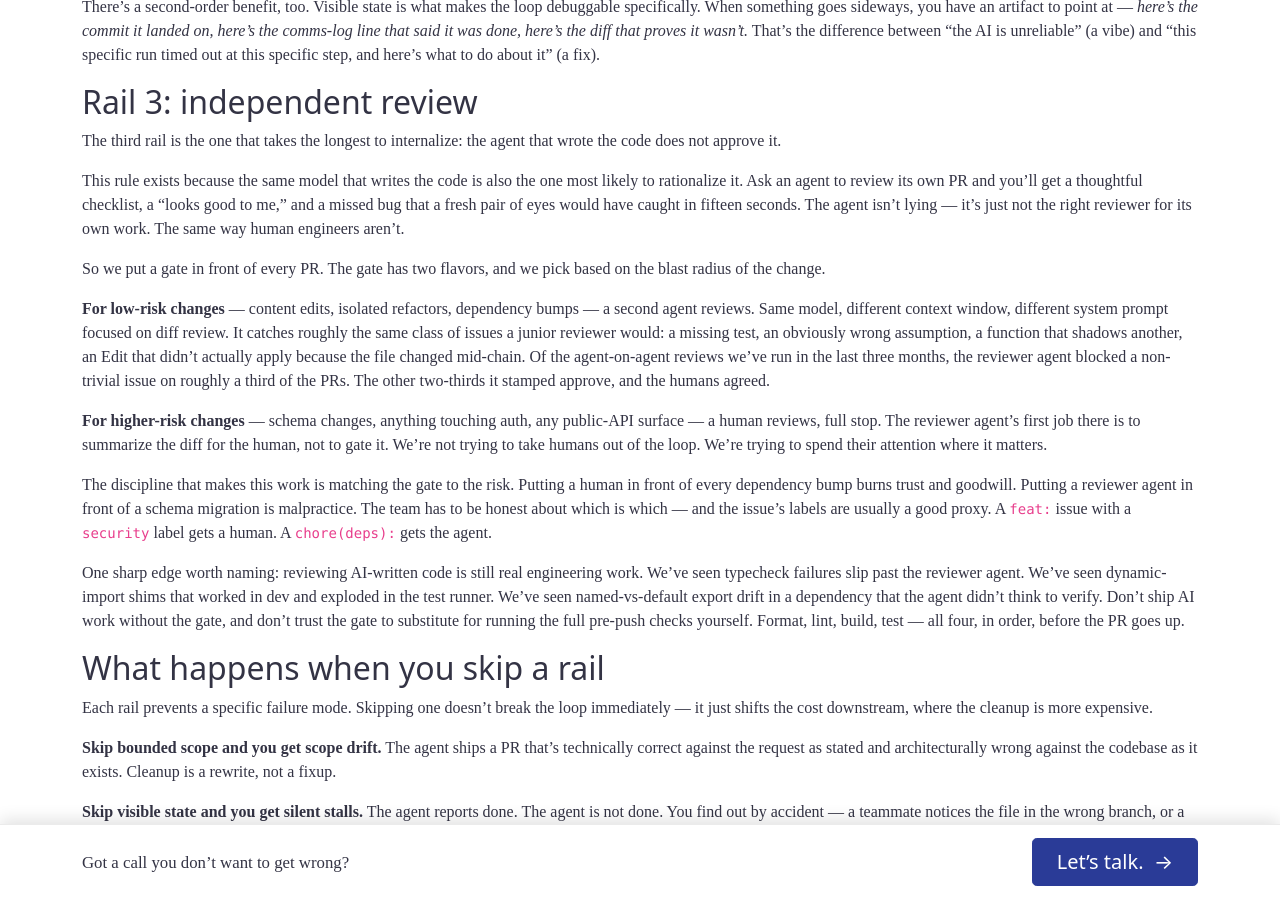
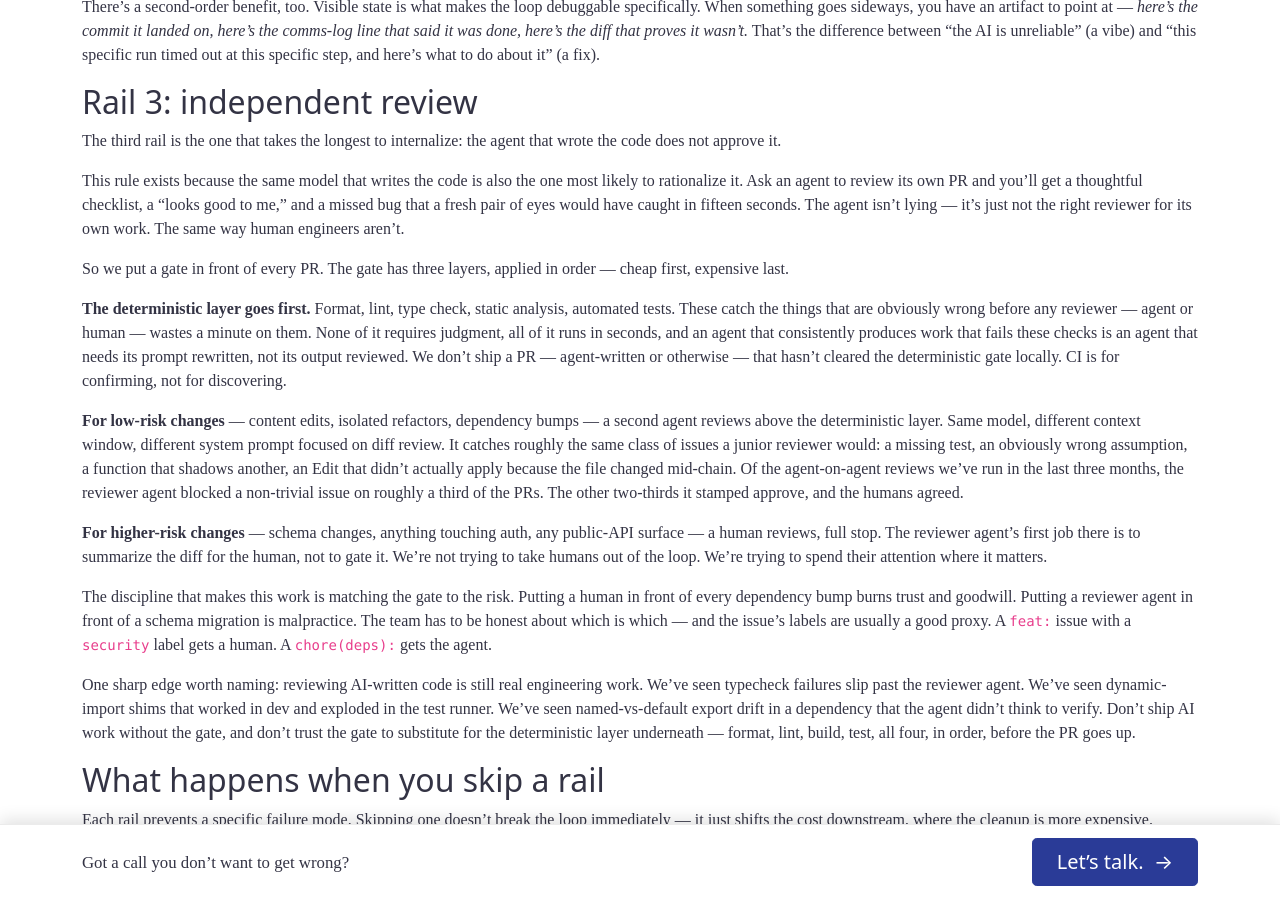
Before and after one commit to BoutLabs/boutlabs.github.io, a Jekyll site: the page built from _posts/2026-05-19-three-rails-ai-loop.markdown, in a window 1280 px wide and 900 px high, scrolled down 1617 px. Built offline with Jekyll 4.4.1, drawn with Linux system fonts in a browser that asks for light colours; some web fonts are replaced; some of the changed text lies outside the part shown.

Commit message:
fix(blog): address review on AI loop post — PM hygiene + deterministic gate
Per Jesse's review on PR #41:

1. Line 21 — reframed "This sounds like PM hygiene. It's not." Jesse's
   point landed: the same patterns that help distributed teams share
   context help agents too. What's new is the speed at which a fuzzy
   spec compounds into committed code, not the discipline itself.

2. Line 56 — added a deterministic-checks layer to Rail 3. The gate
   now has three layers, in order: deterministic (format / lint / type
   check / static analysis / automated tests) → agent-on-agent review
   for low-risk → human review for higher-risk. The previous version
   jumped straight to agent-on-agent which understated how much
   obviously-wrong work the cheap rails catch first. Also tightened the
   closing paragraph so "format, lint, build, test" reads as the
   deterministic-layer call-back rather than as a separate ritual.

Co-Authored-By: Claude Opus 4.7 (1M context) <noreply@anthropic.com>

```diff
--- a/_posts/2026-05-19-three-rails-ai-loop.markdown
+++ b/_posts/2026-05-19-three-rails-ai-loop.markdown
@@ -18,7 +18,7 @@ This post is about those three rails — specifically, why each one exists, what
 
 The first rail is that every piece of work the agent touches arrives as one hand-off-ready issue. Not "go build me the dashboard." A specific issue with a thesis, a file list, acceptance criteria, and a definition of done that another human could verify in five minutes.
 
-This sounds like project-management hygiene. It's not. It's the only thing standing between an AI agent and an open-ended scope expansion that takes the codebase somewhere nobody asked it to go.
+This is project-management hygiene — the same patterns that help humans share context across distributed teams help agents do it too. What's new with agents is the speed at which a fuzzy spec turns into committed code nobody asked for, and the cost of unwinding it once it has.
 
 Here's what happens when scope is loose. The agent reads the request, infers the intent, fills the gaps with whatever its training distribution thinks is reasonable, and starts editing. Most of the gap-filling is fine. Some of it is subtly wrong — a naming convention that doesn't match the rest of the repo, a library choice that conflicts with an existing one, an abstraction introduced where the codebase had been deliberately flat. The wrongness compounds across files. By the time a human reviews the PR, the cost of unwinding is higher than the cost of throwing it out and starting over.
 
@@ -57,15 +57,17 @@ The third rail is the one that takes the longest to internalize: the agent that
 
 This rule exists because the same model that writes the code is also the one most likely to rationalize it. Ask an agent to review its own PR and you'll get a thoughtful checklist, a "looks good to me," and a missed bug that a fresh pair of eyes would have caught in fifteen seconds. The agent isn't lying — it's just not the right reviewer for its own work. The same way human engineers aren't.
 
-So we put a gate in front of every PR. The gate has two flavors, and we pick based on the blast radius of the change.
+So we put a gate in front of every PR. The gate has three layers, applied in order — cheap first, expensive last.
 
-**For low-risk changes** — content edits, isolated refactors, dependency bumps — a second agent reviews. Same model, different context window, different system prompt focused on diff review. It catches roughly the same class of issues a junior reviewer would: a missing test, an obviously wrong assumption, a function that shadows another, an Edit that didn't actually apply because the file changed mid-chain. Of the agent-on-agent reviews we've run in the last three months, the reviewer agent blocked a non-trivial issue on roughly a third of the PRs. The other two-thirds it stamped approve, and the humans agreed.
+**The deterministic layer goes first.** Format, lint, type check, static analysis, automated tests. These catch the things that are obviously wrong before any reviewer — agent or human — wastes a minute on them. None of it requires judgment, all of it runs in seconds, and an agent that consistently produces work that fails these checks is an agent that needs its prompt rewritten, not its output reviewed. We don't ship a PR — agent-written or otherwise — that hasn't cleared the deterministic gate locally. CI is for confirming, not for discovering.
+
+**For low-risk changes** — content edits, isolated refactors, dependency bumps — a second agent reviews above the deterministic layer. Same model, different context window, different system prompt focused on diff review. It catches roughly the same class of issues a junior reviewer would: a missing test, an obviously wrong assumption, a function that shadows another, an Edit that didn't actually apply because the file changed mid-chain. Of the agent-on-agent reviews we've run in the last three months, the reviewer agent blocked a non-trivial issue on roughly a third of the PRs. The other two-thirds it stamped approve, and the humans agreed.
 
 **For higher-risk changes** — schema changes, anything touching auth, any public-API surface — a human reviews, full stop. The reviewer agent's first job there is to summarize the diff for the human, not to gate it. We're not trying to take humans out of the loop. We're trying to spend their attention where it matters.
 
 The discipline that makes this work is matching the gate to the risk. Putting a human in front of every dependency bump burns trust and goodwill. Putting a reviewer agent in front of a schema migration is malpractice. The team has to be honest about which is which — and the issue's labels are usually a good proxy. A `feat:` issue with a `security` label gets a human. A `chore(deps):` gets the agent.
 
-One sharp edge worth naming: reviewing AI-written code is still real engineering work. We've seen typecheck failures slip past the reviewer agent. We've seen dynamic-import shims that worked in dev and exploded in the test runner. We've seen named-vs-default export drift in a dependency that the agent didn't think to verify. Don't ship AI work without the gate, and don't trust the gate to substitute for running the full pre-push checks yourself. Format, lint, build, test — all four, in order, before the PR goes up.
+One sharp edge worth naming: reviewing AI-written code is still real engineering work. We've seen typecheck failures slip past the reviewer agent. We've seen dynamic-import shims that worked in dev and exploded in the test runner. We've seen named-vs-default export drift in a dependency that the agent didn't think to verify. Don't ship AI work without the gate, and don't trust the gate to substitute for the deterministic layer underneath — format, lint, build, test, all four, in order, before the PR goes up.
 
 ## What happens when you skip a rail
 
```
